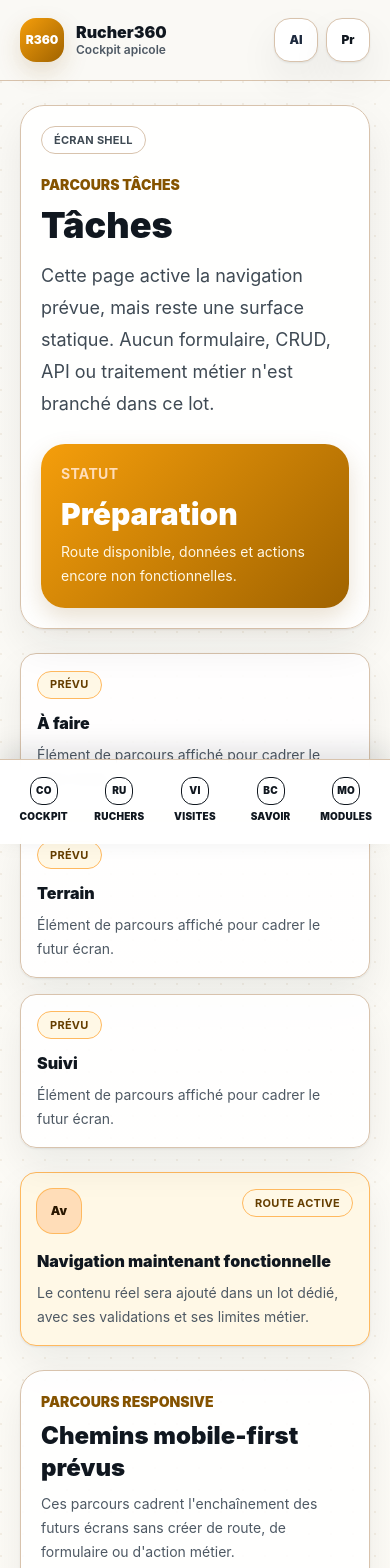
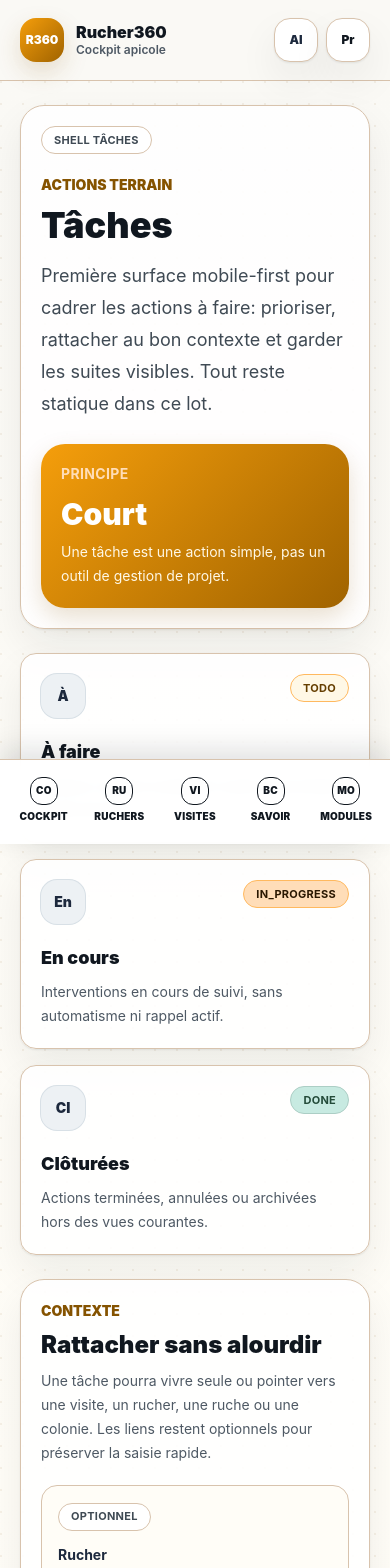
Before and after one commit to bigfred2002/ruche360, a Next.js app: page /tasks in a window 390 px wide. Shown: the top 1568 px of the page. Built offline with nearby package versions, Linux system fonts and the light colour scheme.

Commit message:
feat: add tasks shell
Adds a static mobile-first tasks shell.

```diff
--- a/src/app/tasks/page.tsx
+++ b/src/app/tasks/page.tsx
@@ -1,12 +1,5 @@
-import { ShellRoutePage } from "@/components/ShellRoutePage";
+import { TasksShellPreview } from "@/components/TasksShellPreview";
 
 export default function TasksPage() {
-  return (
-    <ShellRoutePage
-      currentPath="/tasks"
-      eyebrow="Parcours tâches"
-      highlights={["À faire", "Terrain", "Suivi"]}
-      title="Tâches"
-    />
-  );
+  return <TasksShellPreview />;
 }
--- /dev/null
+++ b/src/components/TasksShellPreview.tsx
@@ -0,0 +1,159 @@
+import { AppShell } from "./AppShell";
+import { createAppNavigation } from "./appNavigation";
+import { StatePanel } from "./StatePanel";
+import { StatusBadge } from "./StatusBadge";
+
+const taskLanes = [
+  {
+    detail: "Actions courtes à préparer avant la prochaine sortie terrain.",
+    label: "À faire",
+    metric: "TODO",
+    tone: "soon" as const,
+  },
+  {
+    detail: "Interventions en cours de suivi, sans automatisme ni rappel actif.",
+    label: "En cours",
+    metric: "IN_PROGRESS",
+    tone: "amber" as const,
+  },
+  {
+    detail: "Actions terminées, annulées ou archivées hors des vues courantes.",
+    label: "Clôturées",
+    metric: "DONE",
+    tone: "active" as const,
+  },
+] as const;
+
+const taskContexts = [
+  "Rucher",
+  "Ruche",
+  "Colonie",
+  "Visite",
+  "Membre assigné",
+  "Échéance",
+] as const;
+
+const guardrails = [
+  "Aucune création de tâche dans ce lot.",
+  "Aucune notification ou récurrence.",
+  "Aucune assignation fonctionnelle.",
+  "Aucune prescription sanitaire automatique.",
+] as const;
+
+export function TasksShellPreview() {
+  const { desktopNavigationItems, mobileNavigationItems } =
+    createAppNavigation("/tasks");
+
+  return (
+    <AppShell
+      desktopNavigationItems={desktopNavigationItems}
+      mobileNavigationItems={mobileNavigationItems}
+    >
+      <div className="mx-auto w-full max-w-7xl px-5 py-6 sm:px-6 lg:px-8 lg:py-10">
+        <div className="space-y-6">
+          <section className="surface-panel rounded-3xl p-5 sm:p-7 lg:p-8">
+            <StatusBadge label="Shell tâches" tone="preview" />
+            <div className="mt-5 grid gap-6 lg:grid-cols-[1fr_20rem] lg:items-end">
+              <div>
+                <p className="section-kicker">Actions terrain</p>
+                <h1 className="mt-2 text-4xl font-black leading-tight text-slate-950 sm:text-5xl">
+                  Tâches
+                </h1>
+                <p className="mt-3 max-w-3xl text-lg leading-8 text-slate-700">
+                  Première surface mobile-first pour cadrer les actions à faire:
+                  prioriser, rattacher au bon contexte et garder les suites
+                  visibles. Tout reste statique dans ce lot.
+                </p>
+              </div>
+              <div className="rounded-3xl bg-gradient-amber p-5 text-white shadow-amber">
+                <p className="text-sm font-bold uppercase tracking-wide text-amber-100">
+                  Principe
+                </p>
+                <p className="mt-3 text-3xl font-black">Court</p>
+                <p className="mt-2 text-sm leading-6 text-amber-50">
+                  Une tâche est une action simple, pas un outil de gestion de
+                  projet.
+                </p>
+              </div>
+            </div>
+          </section>
+
+          <section className="grid gap-4 md:grid-cols-3">
+            {taskLanes.map((lane) => (
+              <article
+                className="motion-card surface-panel rounded-2xl p-5"
+                key={lane.label}
+              >
+                <div className="flex items-start justify-between gap-3">
+                  <span className="grid size-11 place-items-center rounded-2xl bg-slate-100 text-sm font-black text-slate-800 ring-1 ring-slate-200">
+                    {lane.label.slice(0, 2)}
+                  </span>
+                  <StatusBadge label={lane.metric} tone={lane.tone} />
+                </div>
+                <h2 className="mt-5 text-lg font-black text-slate-950">
+                  {lane.label}
+                </h2>
+                <p className="mt-2 text-sm leading-6 text-field-muted">
+                  {lane.detail}
+                </p>
+              </article>
+            ))}
+          </section>
+
+          <section className="grid gap-4 lg:grid-cols-[1fr_22rem]">
+            <div className="surface-panel rounded-3xl p-5 sm:p-6">
+              <p className="section-kicker">Contexte</p>
+              <h2 className="mt-2 text-2xl font-black text-slate-950">
+                Rattacher sans alourdir
+              </h2>
+              <p className="mt-2 max-w-3xl text-sm leading-6 text-field-muted">
+                Une tâche pourra vivre seule ou pointer vers une visite, un
+                rucher, une ruche ou une colonie. Les liens restent optionnels
+                pour préserver la saisie rapide.
+              </p>
+              <div className="mt-5 grid gap-3 sm:grid-cols-2">
+                {taskContexts.map((context) => (
+                  <div
+                    className="rounded-2xl border border-cream-300 bg-cream-50 p-4"
+                    key={context}
+                  >
+                    <StatusBadge label="Optionnel" tone="preview" />
+                    <p className="mt-3 text-sm font-bold leading-6 text-slate-800">
+                      {context}
+                    </p>
+                  </div>
+                ))}
+              </div>
+            </div>
+
+            <aside className="surface-muted rounded-3xl p-5">
+              <p className="section-kicker">Limites</p>
+              <h2 className="mt-2 text-2xl font-black text-slate-950">
+                Pas encore un gestionnaire actif
+              </h2>
+              <div className="mt-4 space-y-3">
+                {guardrails.map((rule) => (
+                  <div
+                    className="rounded-2xl border border-stone-200 bg-white p-4"
+                    key={rule}
+                  >
+                    <p className="text-sm font-bold leading-6 text-slate-800">
+                      {rule}
+                    </p>
+                  </div>
+                ))}
+              </div>
+            </aside>
+          </section>
+
+          <StatePanel
+            detail="Les actions serveur, l'assignation et les changements de statut arriveront dans un lot dédié avec permissions et validations."
+            kind="coming-soon"
+            label="Sans CRUD"
+            title="Le modèle existe, la gestion active attend son tour"
+          />
+        </div>
+      </div>
+    </AppShell>
+  );
+}
```
Also changed, not shown: 4 other files (tests, documents, lock files or other folders).
